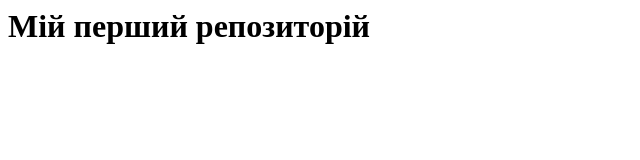
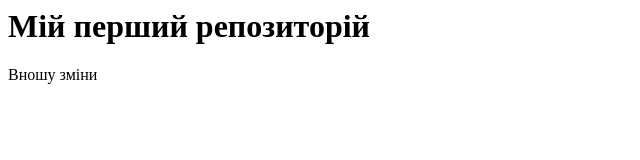
Before and after one commit to Shadill21/Test, a plain HTML site: page index.html in a window 1280 px wide. Shown: the full height of the page, 0-640 px from the left. Drawn offline with Linux system fonts and the light colour scheme.

Commit message:
Update index.html
додала абзац тетсту

```diff
--- a/index.html
+++ b/index.html
@@ -2,4 +2,5 @@
   <h1>
   Мій перший репозиторій
   </h1>
+  <p> Вношу зміни </p>
 </html>
```
